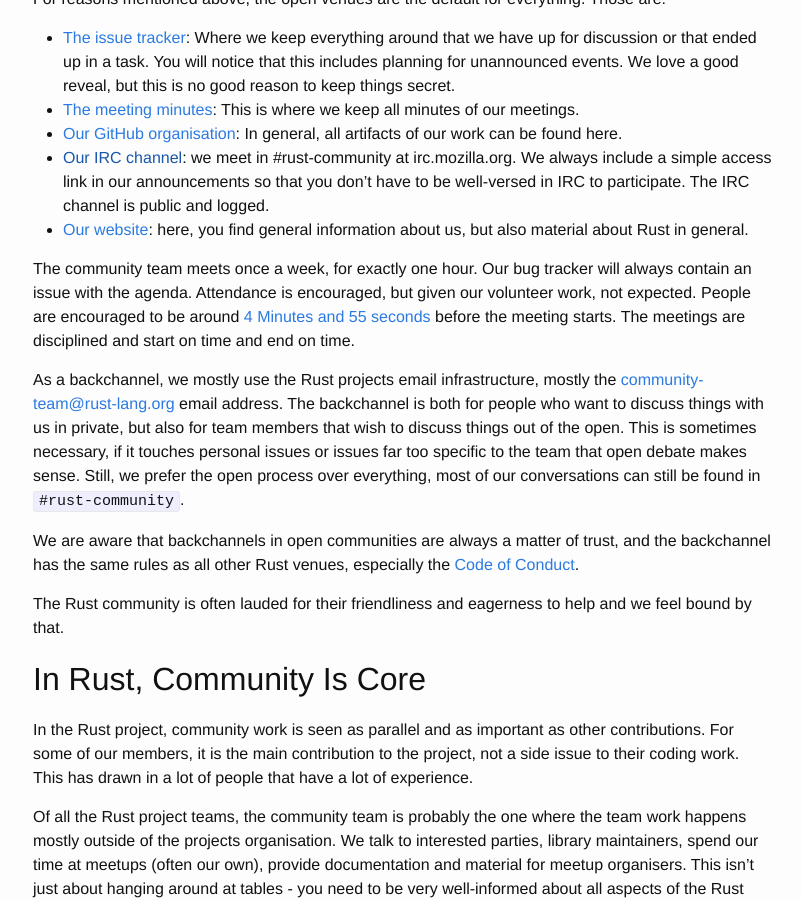
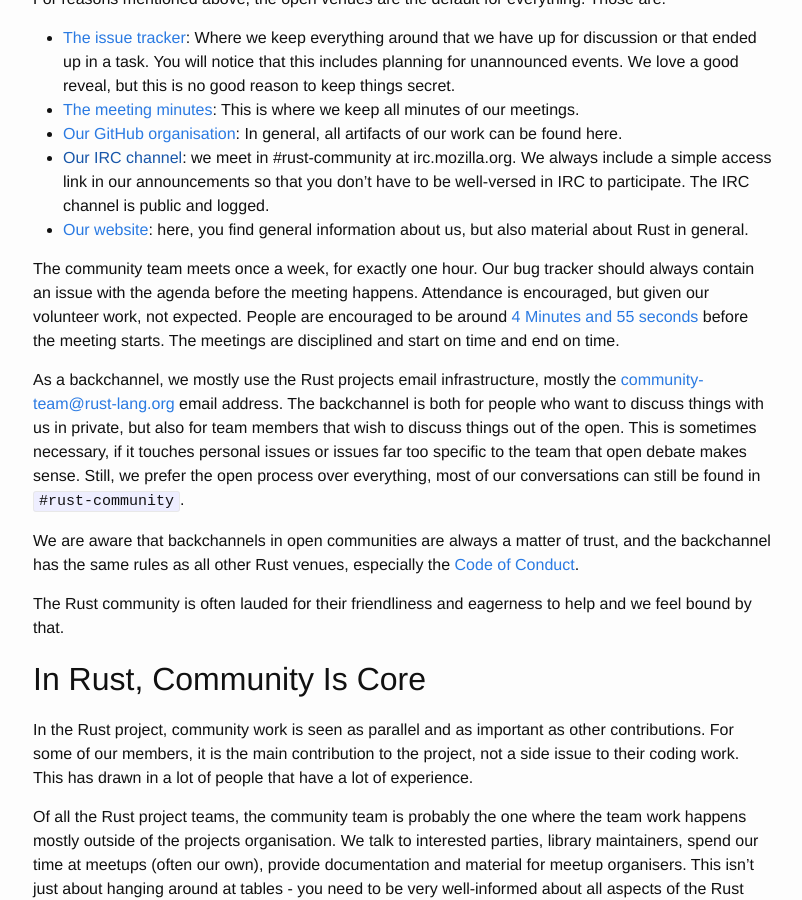
Before and after one commit to rust-community/blog.community.rs, a Jekyll site: the page built from _posts/2017-04-04-about-the-rust-community-team.md, in a window 1280 px wide and 900 px high, scrolled down 1431 px. Shown: the whole window, without its empty margins (237-1039 px from the left). Built offline with Jekyll 4.4.1, drawn with Linux system fonts in a browser that asks for light colours.

Commit message:
Make the sentence about the agenda more realistic

```diff
--- a/_posts/2017-04-04-about-the-rust-community-team.md
+++ b/_posts/2017-04-04-about-the-rust-community-team.md
@@ -49,7 +49,7 @@ For reasons mentioned above, the open venues are the default for everything. Tho
 * [Our IRC channel](): we meet in #rust-community at irc.mozilla.org. We always include a simple access link in our announcements so that you don't have to be well-versed in IRC to participate. The IRC channel is public and logged.
 * [Our website](http://community.rs): here, you find general information about us, but also material about Rust in general.
 
-The community team meets once a week, for exactly one hour. Our bug tracker will always contain an issue with the agenda. Attendance is encouraged, but given our volunteer work, not expected. People are encouraged to be around [4 Minutes and 55 seconds](https://www.youtube.com/watch?v=9jK-NcRmVcw) before the meeting starts. The meetings are disciplined and start on time and end on time.
+The community team meets once a week, for exactly one hour. Our bug tracker should always contain an issue with the agenda before the meeting happens. Attendance is encouraged, but given our volunteer work, not expected. People are encouraged to be around [4 Minutes and 55 seconds](https://www.youtube.com/watch?v=9jK-NcRmVcw) before the meeting starts. The meetings are disciplined and start on time and end on time.
 
 As a backchannel, we mostly use the Rust projects email infrastructure, mostly the [community-team@rust-lang.org](mailto:community-team@rust-lang.org) email address. The backchannel is both for people who want to discuss things with us in private, but also for team members that wish to discuss things out of the open. This is sometimes necessary, if it touches personal issues or issues far too specific to the team that open debate makes sense. Still, we prefer the open process over everything, most of our conversations can still be found in `#rust-community`.
 
```
